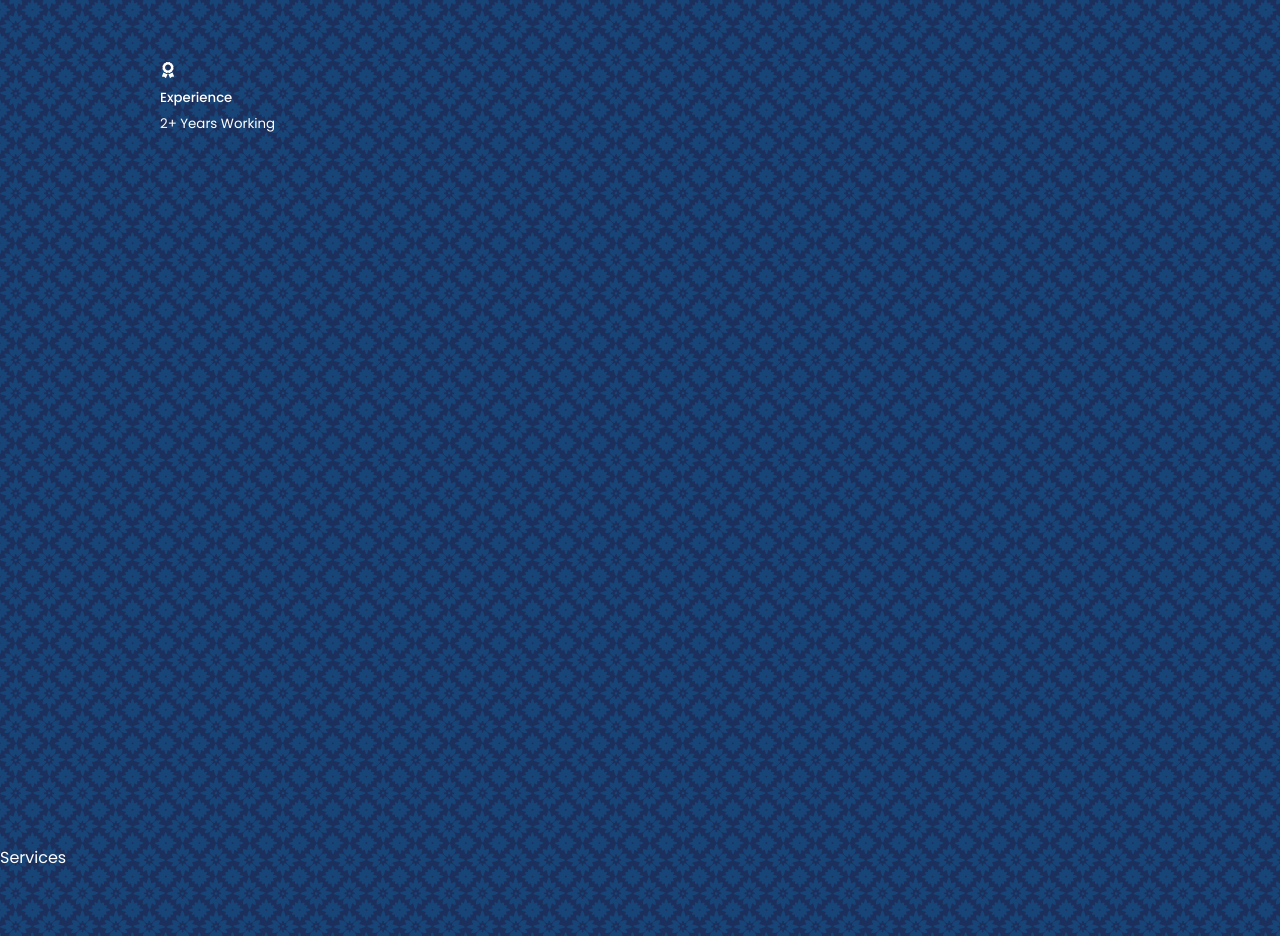
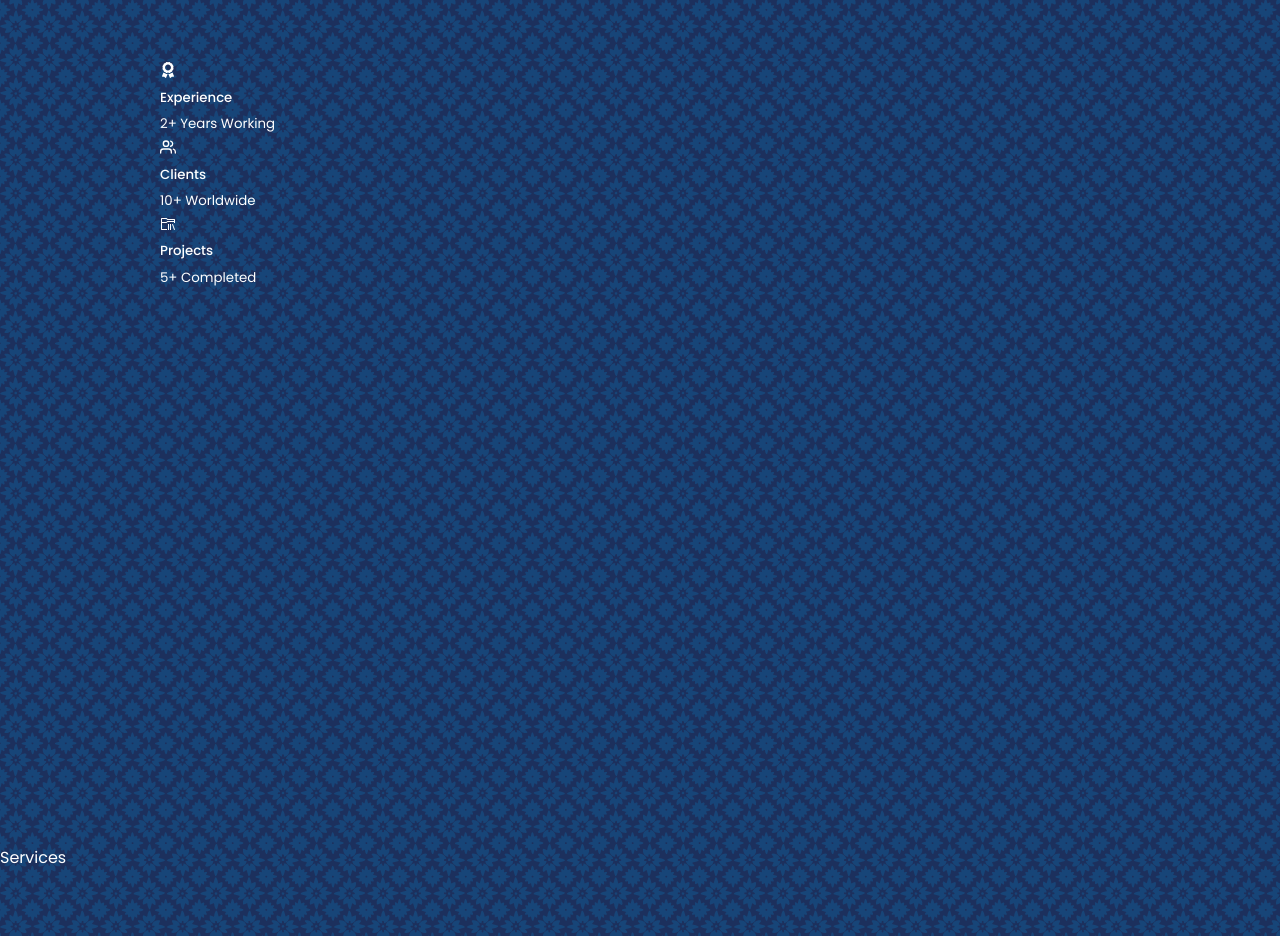
Before and after one commit to Gitthuma/george-githuma-portfolio-website, a React (Create React App) app: page / in a window 1280 px wide. Shown: the part 1940-2876 px from the top of the page. Built offline with nearby package versions, Linux system fonts and the light colour scheme.

Commit message:
Duplicate icons two times and change content

```diff
--- a/src/Components/About/About.js
+++ b/src/Components/About/About.js
@@ -2,6 +2,8 @@
 import './About.css'
 import myImg from '../../Assets/George-Githuma-Njogu-img.png'
 import {FaAward} from 'react-icons/fa'
+import {FiUsers} from 'react-icons/fi'
+import {VscFolderLibrary} from 'react-icons/vsc'
 
 function About() {
   return (
@@ -12,6 +14,7 @@
     //Add image into the image div
     //Add about cards with articles
     //Add content headings and icons
+    //Duplicate icons two times and change content
     <section id='about'>
       <h5>Get to Know</h5>
       <h2>About Me</h2>
@@ -26,11 +29,25 @@
 
         <div className='about__content'>
           <div className='about__cards'>
+
             <article className='about__card'>
               <FaAward className='about__icon'/>
               <h5>Experience</h5>
               <small>2+ Years Working</small>
             </article>
+
+            <article className='about__card'>
+              <FiUsers className='about__icon'/>
+              <h5>Clients</h5>
+              <small>10+ Worldwide</small>
+            </article>
+
+            <article className='about__card'>
+              <VscFolderLibrary className='about__icon'/>
+              <h5>Projects</h5>
+              <small>5+ Completed</small>
+            </article>
+
           </div>
         </div>
 
```
